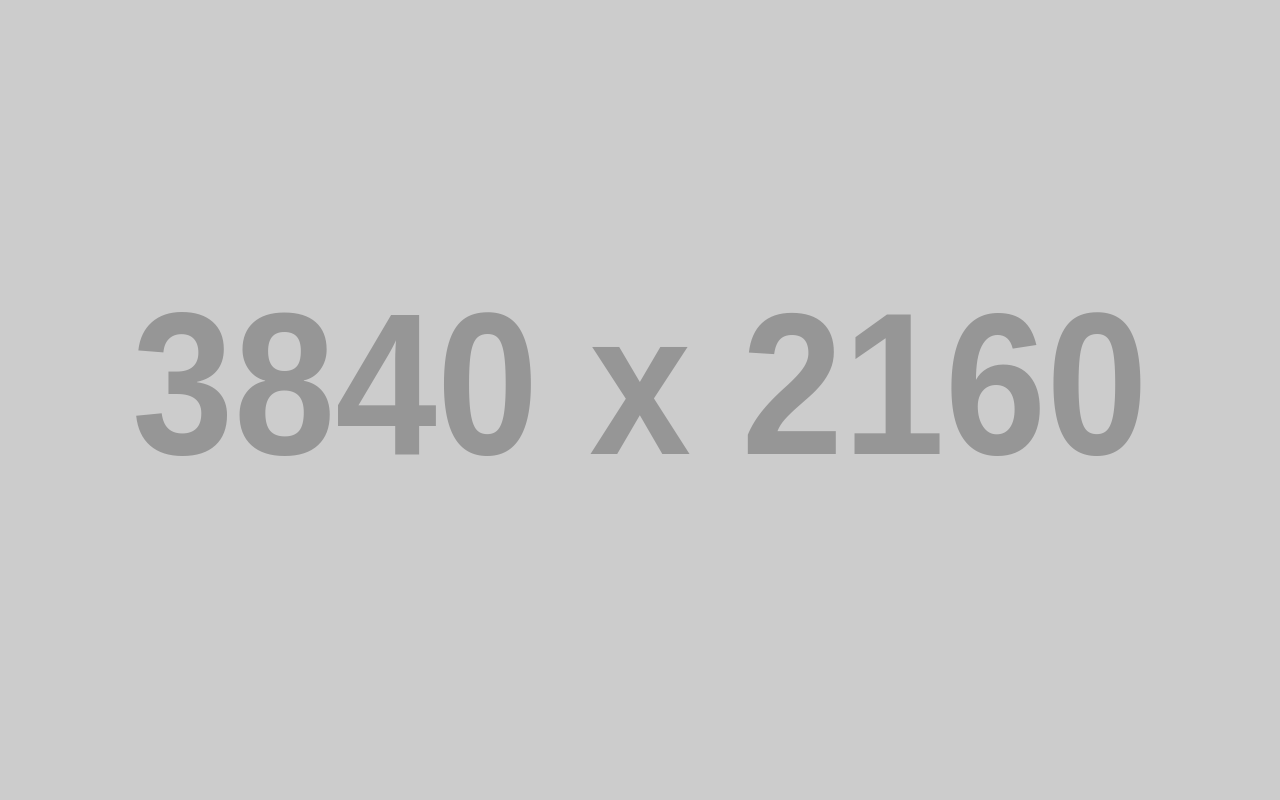
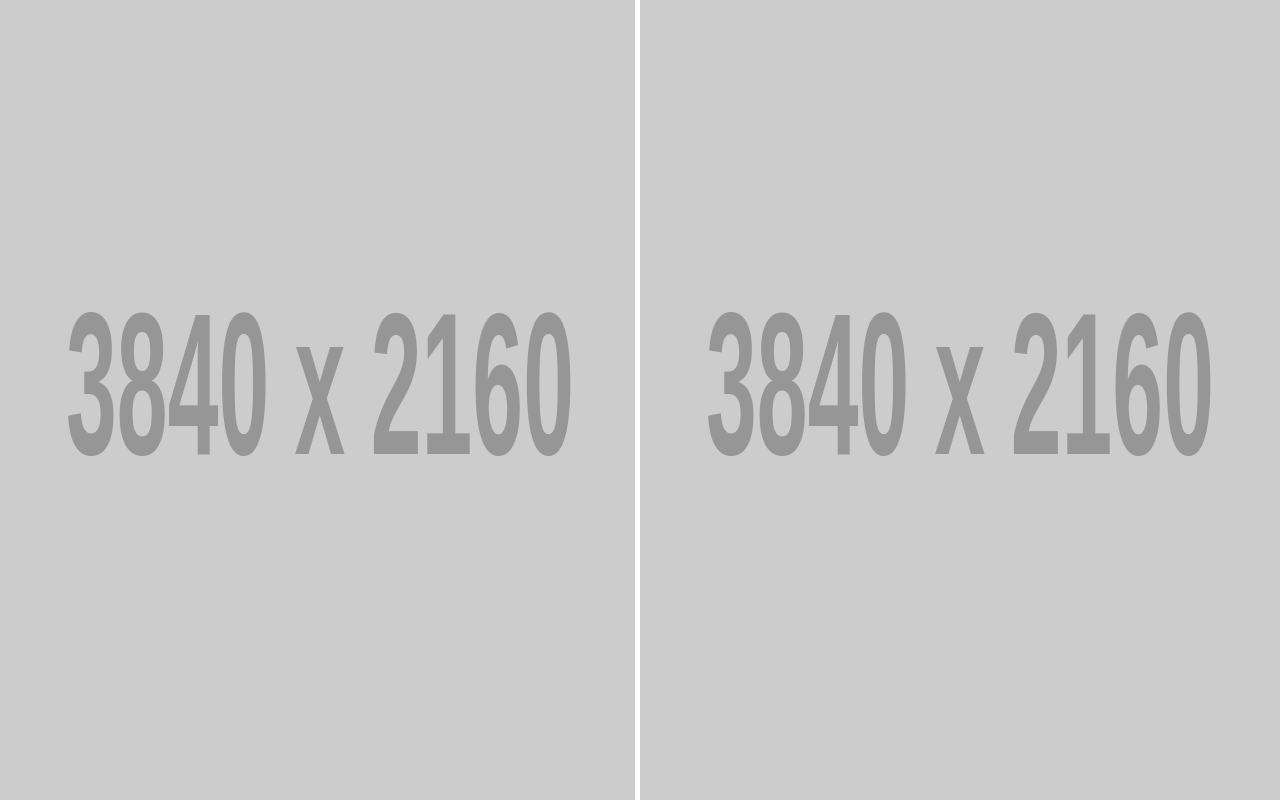
Before and after one commit to thesmythgroup/example-js-carousel, a website: page index.html in a window 1280 px wide. Drawn offline with Linux system fonts and the light colour scheme; the site is published under a folder, as on GitHub Pages, so addresses that start at the root find nothing; placeholder pictures from the web are drawn by us.

Commit message:
fix: url to js for github pages

```diff
--- a/index.html
+++ b/index.html
@@ -87,6 +87,6 @@
         <img src="https://dummyimage.com/3840x2160/000/fff">
     </div>
 </div>
-<script src="/index.js" type="application/javascript"></script>
+<script src="index.js" type="application/javascript"></script>
 </body>
 </html>
```
